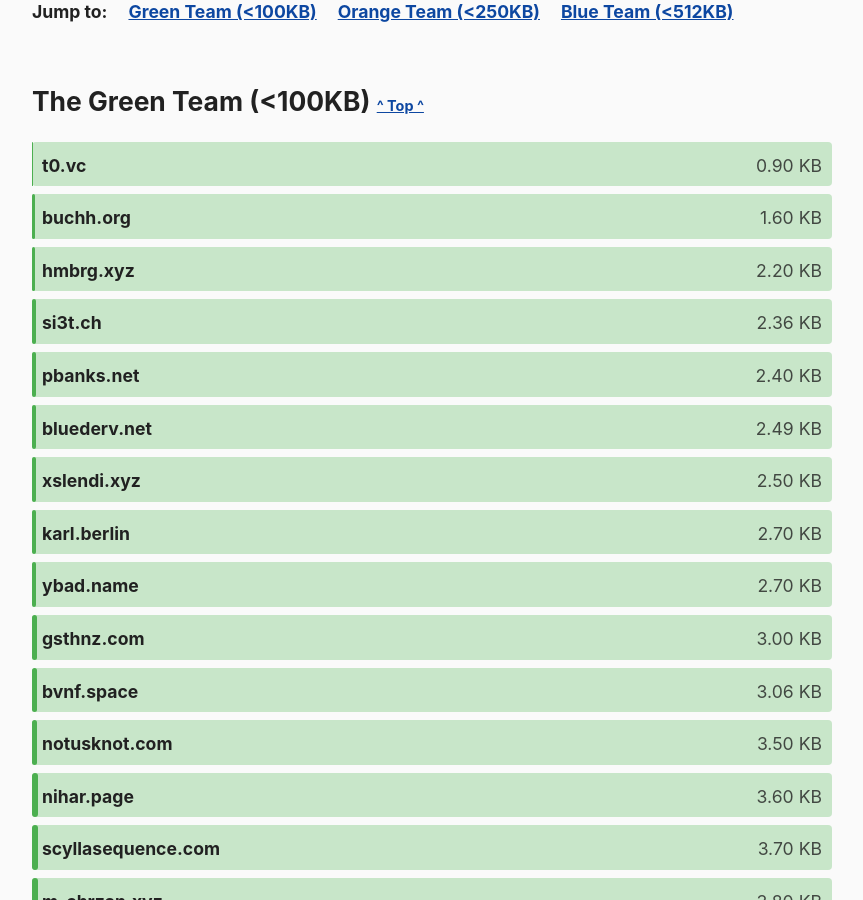
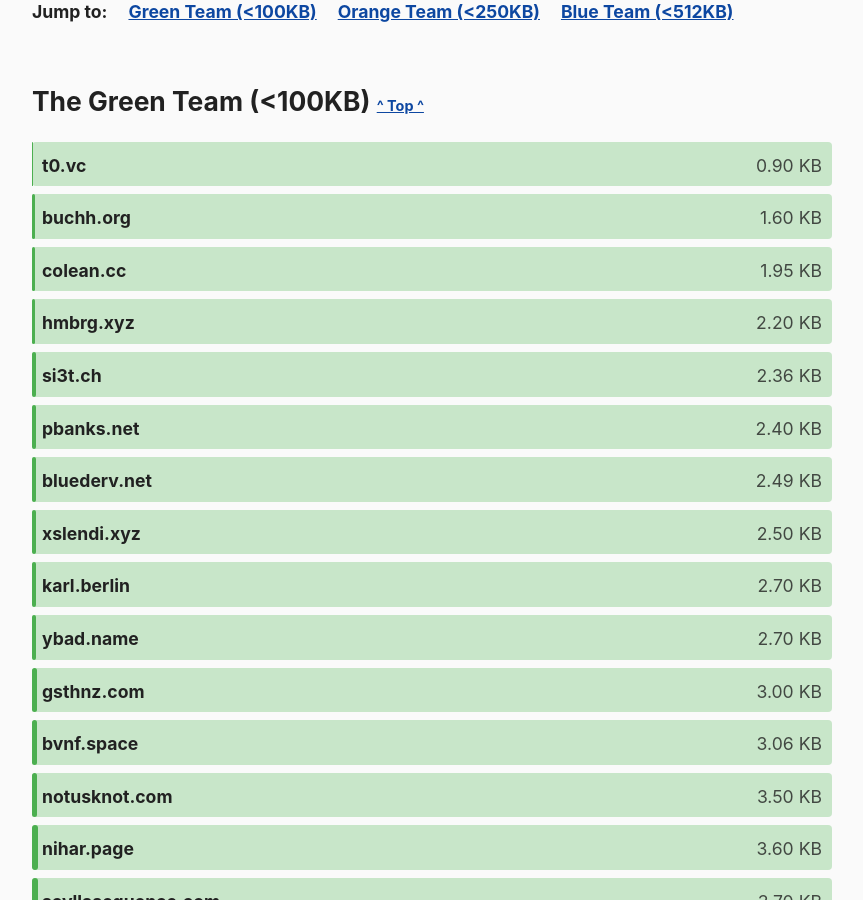
Before and after one commit to kevquirk/512kb.club, a Jekyll site: the page built from index.md, in a window 1280 px wide and 900 px high, scrolled down 905 px. Shown: the whole window, without its empty margins (208-1071 px from the left). Built offline with Jekyll 4.4.1, drawn with Linux system fonts in a browser that asks for light colours.

Commit message:
Update sites.yml

```diff
--- a/_data/sites.yml
+++ b/_data/sites.yml
@@ -1797,3 +1797,8 @@
   url: https://zserge.com/
   size: 20.2
   last_checked: 2021-12-19
+
+- domain: colean.cc
+  url: https://colean.cc
+  size: 1.95
+  last_checked: 2022-01-30
```
